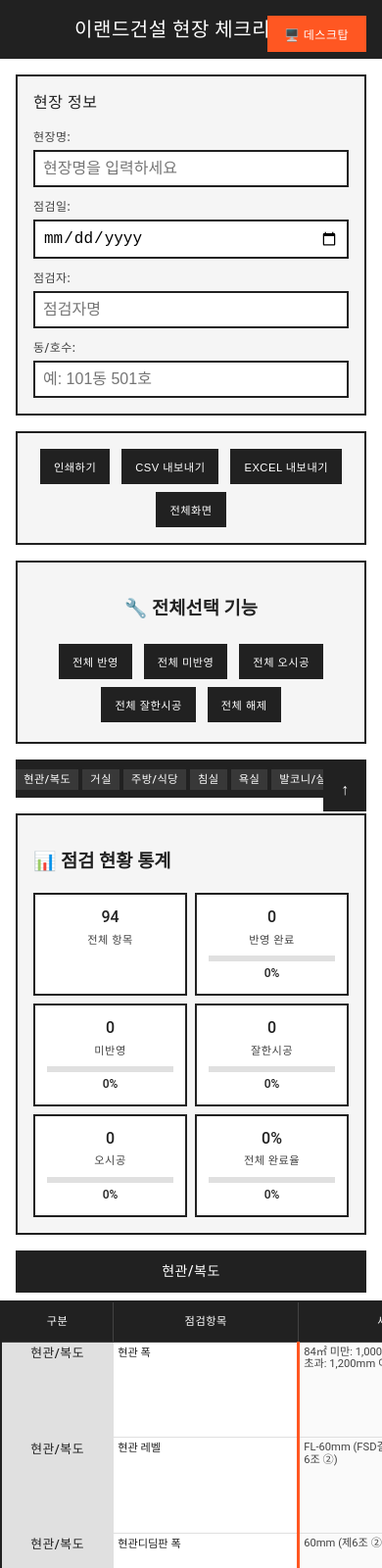
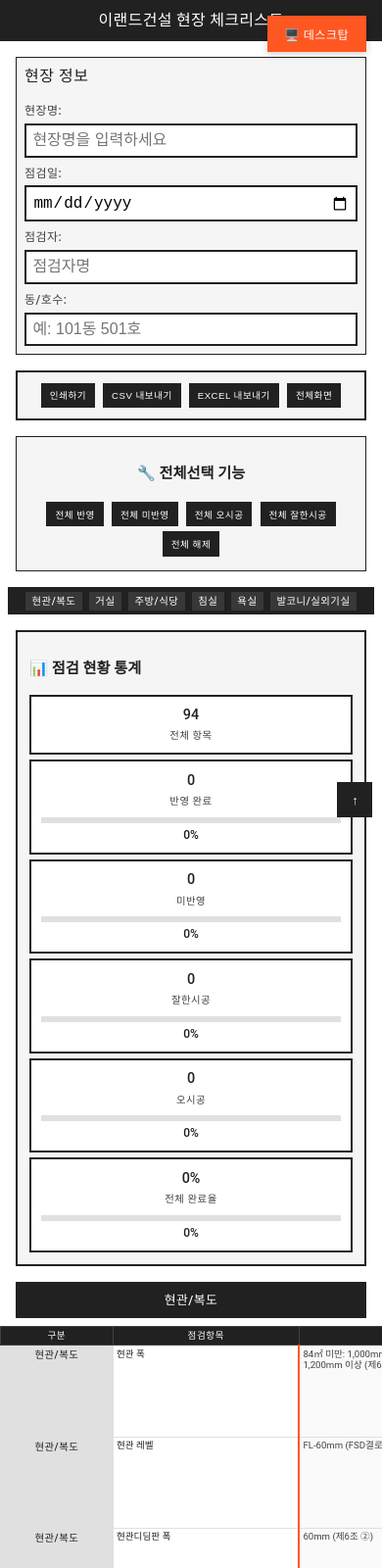
Before and after one commit to montblanc153/checklist, a plain HTML site: page 이랜드건설_체크리스트_수정.html in a window 390 px wide. Shown: the top 1600 px of the page at 98% size. Drawn offline with Linux system fonts and the light colour scheme.

Commit message:
모바일 최적화 개선: 기본 모바일 뷰 설정, 뷰 전환 버튼 고정

```diff
--- a/이랜드건설_체크리스트_수정.html
+++ b/이랜드건설_체크리스트_수정.html
@@ -2,7 +2,7 @@
 <html lang="ko">
 <head>
     <meta charset="UTF-8">
-    <meta name="viewport" content="width=device-width, initial-scale=1.0">
+    <meta name="viewport" content="width=device-width, initial-scale=1.0, maximum-scale=1.0, user-scalable=no">
     <title>이랜드건설 현장 체크리스트</title>
     <style>
         body {
@@ -447,122 +447,228 @@
         }
         /* 모바일 최적화 */
         @media (max-width: 768px) {
+            body {
+                font-size: 14px;
+                line-height: 1.4;
+            }
+
             .container {
                 max-width: 100%;
                 margin: 0;
+                box-shadow: none;
             }
 
             h1 {
-                font-size: 1.25rem;
-                padding: 1rem;
+                font-size: 1.1rem;
+                padding: 0.75rem;
+                letter-spacing: 0.3px;
             }
 
             .info-section {
-                margin: 1rem;
-                padding: 1rem;
+                margin: 0.5rem;
+                padding: 0.75rem;
+                border-width: 1px;
             }
 
             .info-grid {
                 grid-template-columns: 1fr;
-                gap: 0.75rem;
+                gap: 0.5rem;
             }
 
             .info-item input {
                 font-size: 16px; /* iOS 줌 방지 */
+                padding: 0.4rem;
             }
 
             table {
-                margin: 1rem;
-                font-size: 0.7rem;
+                margin: 0.5rem;
+                font-size: 0.65rem;
+                border-width: 1px;
             }
 
             th, td {
-                padding: 0.25rem 0.25rem;
-                font-size: 0.7rem;
+                padding: 0.2rem 0.3rem;
+                font-size: 0.65rem;
+                border-width: 1px;
+            }
+
+            .category {
+                font-size: 0.65rem;
+                padding: 0.2rem 0.3rem;
             }
 
             .criteria {
-                font-size: 0.7rem;
-                padding: 0.25rem;
-                line-height: 1.1;
+                font-size: 0.65rem;
+                padding: 0.2rem 0.3rem;
+                line-height: 1.2;
+                border-left-width: 2px;
             }
 
             .remarks {
-                width: 80px;
+                width: 70px;
             }
 
             .remarks input, .remarks textarea {
-                font-size: 0.7rem;
-                min-height: 35px;
-                padding: 0.25rem;
+                font-size: 0.65rem;
+                min-height: 30px;
+                padding: 0.2rem;
+                border-width: 1px;
             }
 
             .bulk-select-section {
-                margin: 1rem;
-                padding: 1rem;
+                margin: 0.5rem;
+                padding: 0.75rem;
+                border-width: 1px;
             }
 
             .bulk-select {
-                padding: 0.5rem 0.75rem;
-                font-size: 0.7rem;
-                margin: 0.25rem;
+                padding: 0.4rem 0.6rem;
+                font-size: 0.65rem;
+                margin: 0.2rem;
+                border-width: 1px;
             }
 
             .button-group {
-                margin: 1rem;
+                margin: 0.5rem;
+                padding: 0.5rem;
+            }
+
+            .print-btn, .export-btn {
+                padding: 0.4rem 0.6rem;
+                font-size: 0.65rem;
+                margin: 0.2rem;
+                border-width: 1px;
+            }
+
+            .section-header {
+                margin: 0.5rem 0.5rem 0.3rem 0.5rem;
+                padding: 0.6rem;
+                font-size: 0.8rem;
+            }
+
+            .section-nav {
+                margin: 0.5rem;
+                padding: 0.3rem 0;
+            }
+
+            .section-nav a {
+                padding: 0.2rem 0.4rem;
+                font-size: 0.65rem;
+                margin: 0.1rem;
+            }
+
+            .stats-section {
+                margin: 0.5rem;
                 padding: 0.75rem;
-            }
-
-            .print-btn, .export-btn {
-                padding: 0.5rem 0.75rem;
-                font-size: 0.7rem;
-                margin: 0.25rem;
-            }
-
-            .section-header {
-                margin: 1rem 1rem 0.5rem 1rem;
-                padding: 0.75rem;
-                font-size: 0.875rem;
-            }
-
-            .section-nav {
-                margin: 1rem;
-                padding: 0.5rem 0;
-            }
-
-            .section-nav a {
-                padding: 0.25rem 0.5rem;
-                font-size: 0.7rem;
-            }
-
-            .stats-section {
-                margin: 1rem;
-                padding: 1rem;
             }
 
             .stats-grid {
                 grid-template-columns: repeat(2, 1fr);
-                gap: 0.5rem;
+                gap: 0.4rem;
             }
 
             .stat-item {
-                padding: 0.75rem;
+                padding: 0.6rem;
             }
 
             .stat-number {
+                font-size: 0.9rem;
+            }
+
+            .stat-label {
+                font-size: 0.65rem;
+            }
+
+            .floating-action-btn {
+                bottom: 0.8rem;
+                right: 0.8rem;
+                width: 40px;
+                height: 40px;
+                font-size: 0.9rem;
+            }
+
+            /* 모바일에서 체크박스 크기 조정 */
+            input[type="checkbox"] {
+                transform: scale(1.2);
+                margin: 0.1rem;
+            }
+
+            /* 모바일에서 스크롤 최적화 */
+            .table-container {
+                overflow-x: auto;
+                -webkit-overflow-scrolling: touch;
+            }
+
+            /* 모바일에서 터치 최적화 */
+            button, input, textarea {
+                -webkit-tap-highlight-color: transparent;
+            }
+        }
+
+        /* 작은 모바일 화면 최적화 */
+        @media (max-width: 480px) {
+            body {
+                font-size: 13px;
+            }
+
+            h1 {
                 font-size: 1rem;
-            }
-
-            .stat-label {
-                font-size: 0.7rem;
+                padding: 0.6rem;
+            }
+
+            .info-section {
+                margin: 0.3rem;
+                padding: 0.5rem;
+            }
+
+            table {
+                margin: 0.3rem;
+                font-size: 0.6rem;
+            }
+
+            th, td {
+                padding: 0.15rem 0.2rem;
+                font-size: 0.6rem;
+            }
+
+            .criteria {
+                font-size: 0.6rem;
+                padding: 0.15rem 0.2rem;
+            }
+
+            .remarks {
+                width: 60px;
+            }
+
+            .remarks input, .remarks textarea {
+                font-size: 0.6rem;
+                min-height: 25px;
+                padding: 0.15rem;
+            }
+
+            .bulk-select {
+                padding: 0.3rem 0.5rem;
+                font-size: 0.6rem;
+                margin: 0.15rem;
+            }
+
+            .print-btn, .export-btn {
+                padding: 0.3rem 0.5rem;
+                font-size: 0.6rem;
+                margin: 0.15rem;
+            }
+
+            .stats-grid {
+                grid-template-columns: 1fr;
+                gap: 0.3rem;
             }
 
             .floating-action-btn {
-                bottom: 1rem;
-                right: 1rem;
-                width: 44px;
-                height: 44px;
-                font-size: 1rem;
+                bottom: 0.6rem;
+                right: 0.6rem;
+                width: 36px;
+                height: 36px;
+                font-size: 0.8rem;
             }
         }
 
@@ -581,14 +687,14 @@
             }
         }
 
-        /* 데스크탑/모바일 전환 버튼 */
+        /* 데스크탑/모바일 전환 버튼 (고정) */
         .view-toggle {
             position: fixed;
             top: 1rem;
             right: 1rem;
-            background: #212121;
+            background: #ff5722;
             color: white;
-            border: 2px solid #212121;
+            border: 2px solid #ff5722;
             padding: 0.5rem 1rem;
             cursor: pointer;
             font-size: 0.75rem;
@@ -597,16 +703,23 @@
             text-transform: uppercase;
             letter-spacing: 0.5px;
             z-index: 1001;
+            box-shadow: 0 2px 8px rgba(0,0,0,0.2);
         }
 
         .view-toggle:hover {
-            background: #ff5722;
-            border-color: #ff5722;
+            background: #212121;
+            border-color: #212121;
+            transform: scale(1.05);
         }
 
         .view-toggle.mobile {
             background: #ff5722;
             border-color: #ff5722;
+        }
+
+        .view-toggle.desktop {
+            background: #212121;
+            border-color: #212121;
         }
 
         /* 모바일 전용 스타일 */
@@ -654,8 +767,8 @@
     </style>
 </head>
 <body>
-    <div class="container">
-        <button class="view-toggle" onclick="toggleView()" id="viewToggle">📱 모바일</button>
+            <div class="container mobile-view">
+        <button class="view-toggle mobile" onclick="toggleView()" id="viewToggle">🖥️ 데스크탑</button>
         <h1>이랜드건설 현장 체크리스트</h1>
 
         <div class="info-section">
@@ -2569,21 +2682,25 @@
             }
         }
 
-        // 데스크탑/모바일 전환
+        // 데스크탑/모바일 전환 (기본 모바일)
         function toggleView() {
             const container = document.querySelector('.container');
             const toggleBtn = document.getElementById('viewToggle');
             const isMobile = container.classList.contains('mobile-view');
 
             if (isMobile) {
+                // 모바일에서 데스크탑으로 전환
                 container.classList.remove('mobile-view');
                 toggleBtn.textContent = '📱 모바일';
                 toggleBtn.classList.remove('mobile');
+                toggleBtn.classList.add('desktop');
                 showNotification('데스크탑 모드로 전환되었습니다', 'info');
             } else {
+                // 데스크탑에서 모바일로 전환
                 container.classList.add('mobile-view');
                 toggleBtn.textContent = '🖥️ 데스크탑';
                 toggleBtn.classList.add('mobile');
+                toggleBtn.classList.remove('desktop');
                 showNotification('모바일 모드로 전환되었습니다', 'info');
             }
         }
@@ -2605,19 +2722,29 @@
 
 
 
-        // 화면 크기 자동 감지
+        // 화면 크기 자동 감지 (기본 모바일)
         function checkScreenSize() {
             const container = document.querySelector('.container');
             const toggleBtn = document.getElementById('viewToggle');
 
+            // 기본적으로 모바일 뷰로 시작
+            if (!container.classList.contains('mobile-view') && !container.classList.contains('desktop-view')) {
+                container.classList.add('mobile-view');
+                if (toggleBtn) {
+                    toggleBtn.textContent = '🖥️ 데스크탑';
+                    toggleBtn.classList.add('mobile');
+                    toggleBtn.classList.remove('desktop');
+                }
+            }
+
+            // 화면 크기에 따른 추가 조정
             if (window.innerWidth <= 768) {
                 container.classList.add('mobile-view');
-                toggleBtn.textContent = '🖥️ 데스크탑';
-                toggleBtn.classList.add('mobile');
-            } else {
-                container.classList.remove('mobile-view');
-                toggleBtn.textContent = '📱 모바일';
-                toggleBtn.classList.remove('mobile');
+                if (toggleBtn) {
+                    toggleBtn.textContent = '🖥️ 데스크탑';
+                    toggleBtn.classList.add('mobile');
+                    toggleBtn.classList.remove('desktop');
+                }
             }
         }
 
```
